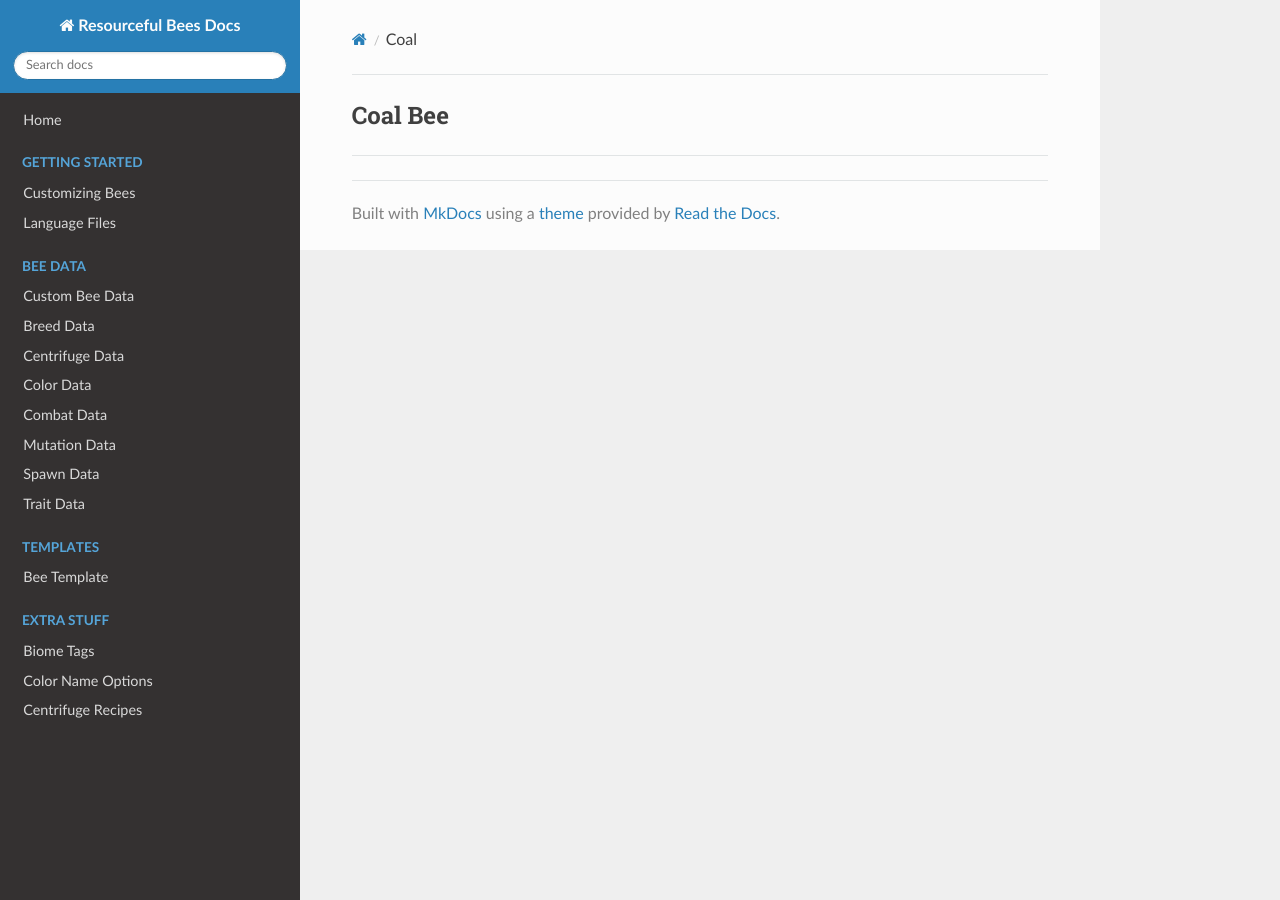
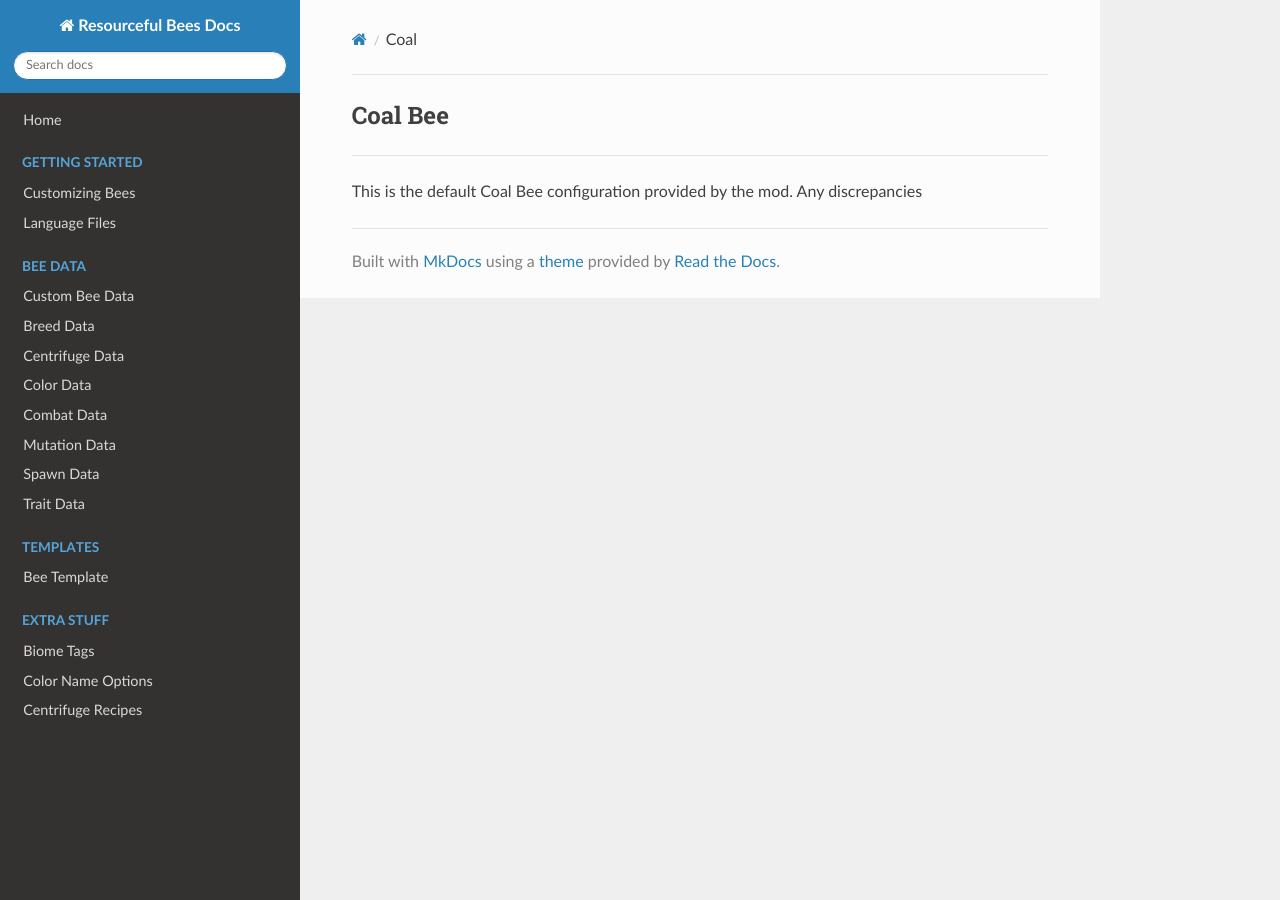
Before and after one commit to Team-Resourceful/ResourcefulBeesDocs, an MkDocs documentation site: the page built from docs/default_bees/coal.md, in a window 1280 px wide. Built offline with MkDocs 1.6.1, drawn with Linux system fonts in a browser that asks for light colours; nearby versions of some CDN libraries.

Commit message:
docs/default_bees/coal.md updated from https://stackedit.io/

```diff
--- a/docs/default_bees/coal.md
+++ b/docs/default_bees/coal.md
@@ -1,6 +1,6 @@
 ## **Coal Bee**
 ***
-
+This is the default Coal Bee configuration provided by the mod. Any discrepancies
 <!--stackedit_data:
-eyJoaXN0b3J5IjpbMjA3NjU4MTI3NV19
+eyJoaXN0b3J5IjpbLTU3MTUyMjgyXX0=
 -->
```
